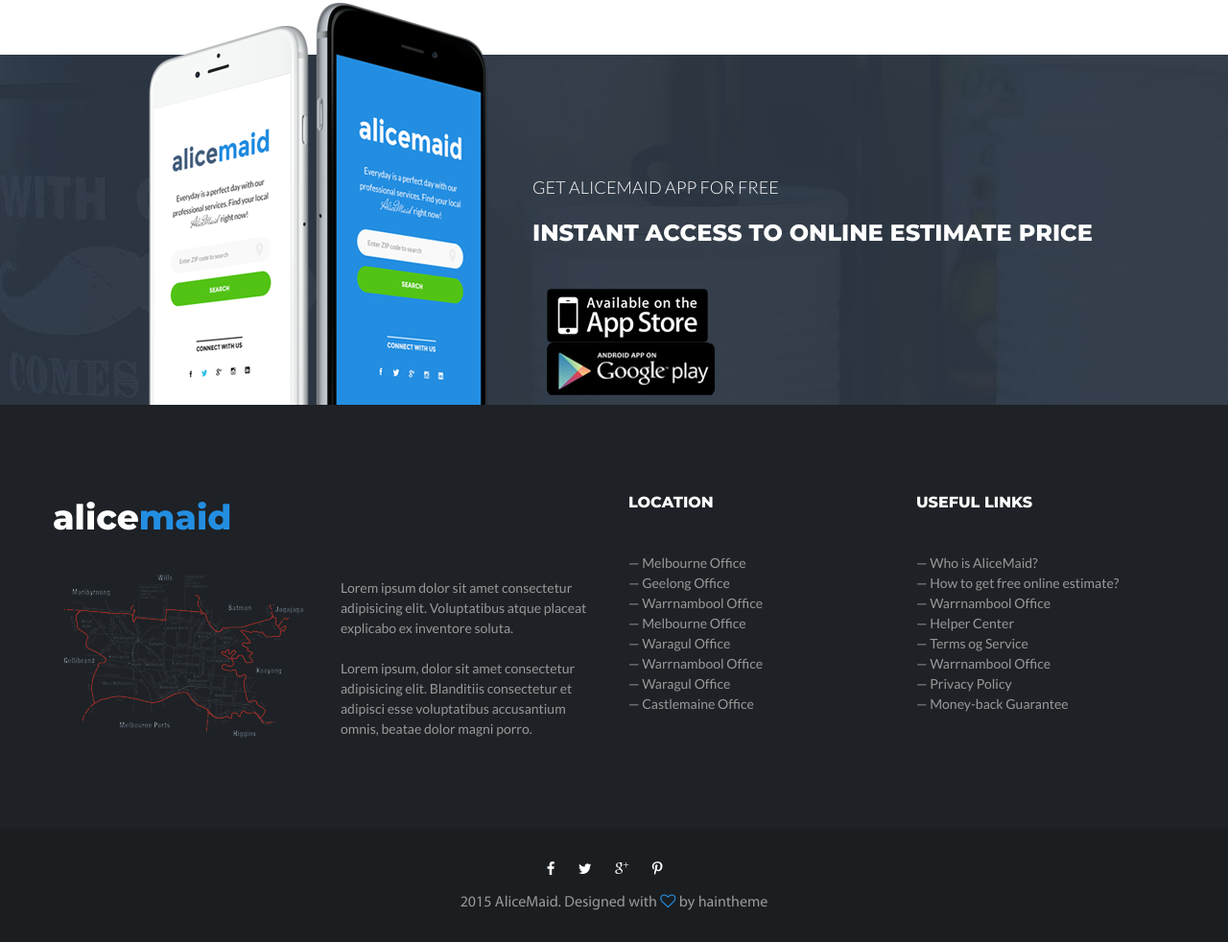
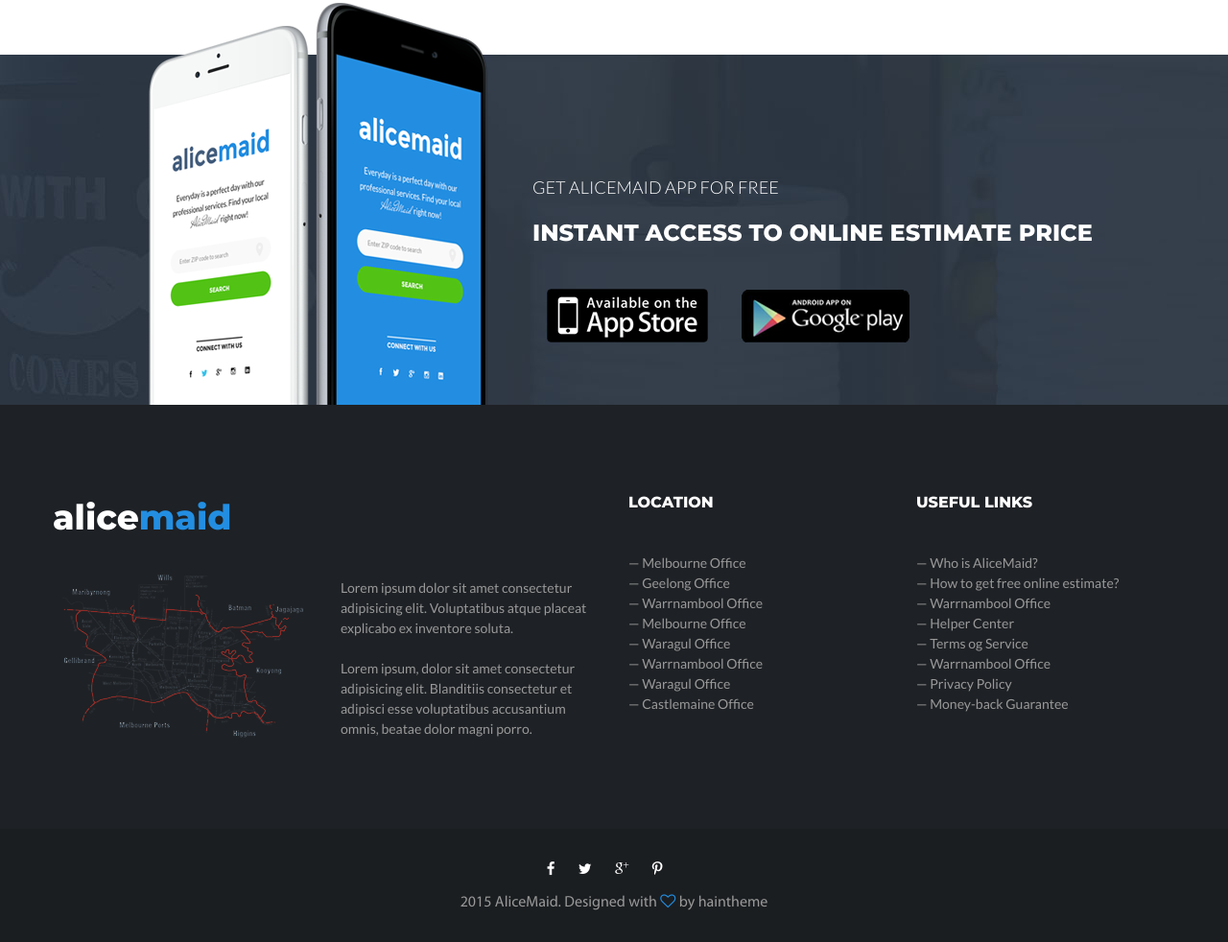
Before and after one commit to vunguyen1101/Practise4, a website: page index.html in a window 1280 px wide. Shown: the part 5437-6419 px from the top of the page at 96% size. Drawn offline with nearby package versions, Linux system fonts and the light colour scheme.

Commit message:
Update Devices Section: reponsive Fixed

```diff
--- a/index.html
+++ b/index.html
@@ -492,7 +492,7 @@
                             GET ALICEMAID APP FOR FREE
                         </p>
                         <p class="installaccess">INSTANT ACCESS TO ONLINE ESTIMATE PRICE</p>
-                        <div class=" col-sm-6">
+                        <div class=" col-sm-12">
                             <span><img src="images/appstore_03.png" alt="appstore"></span>
                             <span><img src="images/GooglePlay_03.png" alt="googleplay"></span>
                         </div>
--- a/scss/style.scss
+++ b/scss/style.scss
@@ -722,6 +722,12 @@
     @media  (max-width: 575px) {
         height: 200%;
     }
+    span{
+        img{
+             margin-right: 30px;
+             margin-bottom: 10px;
+        }
+    }
     background-image: url('../images/AppBrg.jpg');
     background-position: center;
     background-size: cover;
```
Also changed, not shown: css/style.css, 1 other file.
